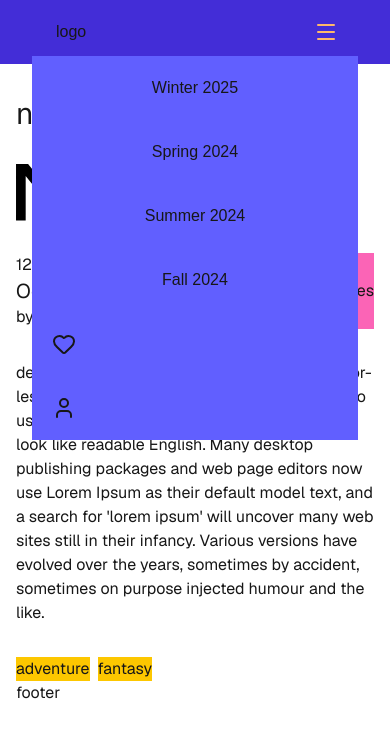
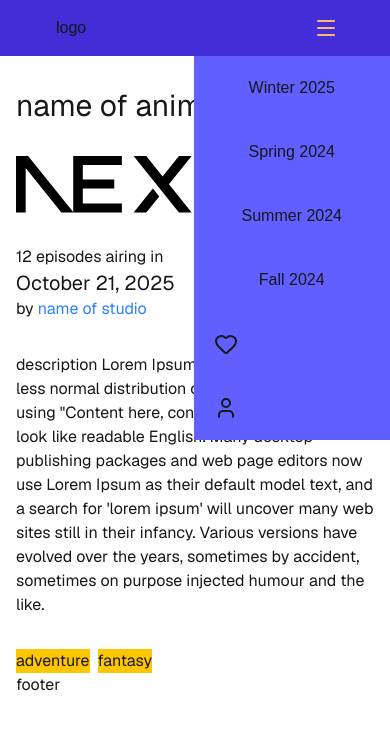
Before and after one commit to fyeung21/misty-hippo, a Next.js app: page /single in a window 390 px wide. Both pictures are taken after a click on the button 326 px from the left and 32 px from the top of the page. Shown: the top 736 px of the page. Built offline with nearby package versions, Linux system fonts and the light colour scheme.

Commit message:
edit hamburger menu orientation for mobile

```diff
--- a/src/components/navigation/hamburgerMenu.tsx
+++ b/src/components/navigation/hamburgerMenu.tsx
@@ -22,7 +22,7 @@ export default function HamburgerMenu() {
       <nav
         className={
           isOpen === true
-            ? `absolute top-14 right-0 left-0 z-99 mx-8 bg-indigo-500`
+            ? `absolute top-14 -right-8 z-99 mx-8 bg-indigo-500`
             : `hidden`
         }
       >
--- a/src/components/navigation/logo.tsx
+++ b/src/components/navigation/logo.tsx
@@ -4,7 +4,7 @@ export default function Logo() {
   return (
     <article>
       <Link href="/">
-        <h1 className="p-5 hover:bg-indigo-800">logo</h1>
+        <h1 className="px-5 py-4 hover:bg-indigo-800 lg:py-5">logo</h1>
       </Link>
     </article>
   );
--- a/src/components/navigation/seasonNav.tsx
+++ b/src/components/navigation/seasonNav.tsx
@@ -18,7 +18,7 @@ export default function SeasonNav() {
       {seasons.map((season, id) => (
         <li key={id} className="bg-indigo-500 lg:bg-indigo-700">
           <Link href={`${season.seasonName}${season.year}`}>
-            <p className="p-5 text-center capitalize hover:bg-indigo-700 lg:hover:bg-indigo-800">
+            <p className="px-12 py-5 text-center capitalize hover:bg-indigo-700 lg:px-5 lg:hover:bg-indigo-800">
               <span>{season.seasonName}</span> <span>{season.year}</span>
             </p>
           </Link>
```
